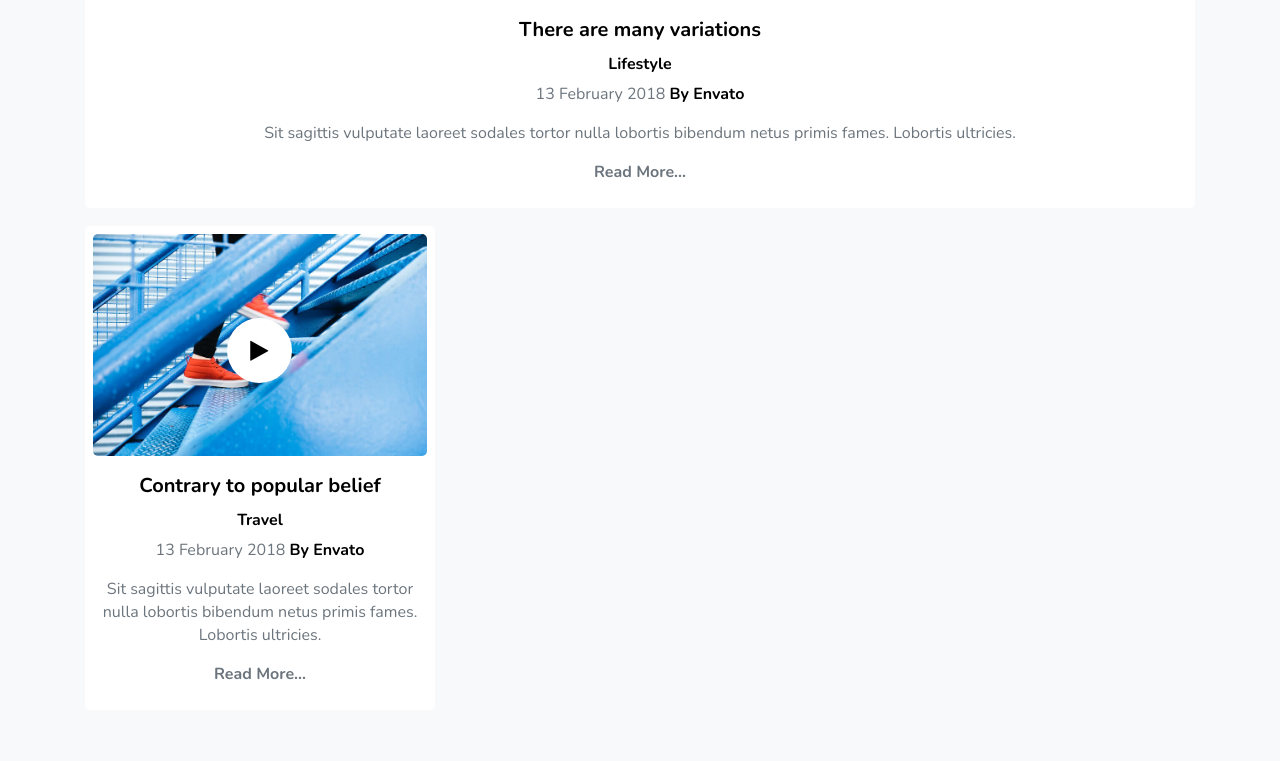
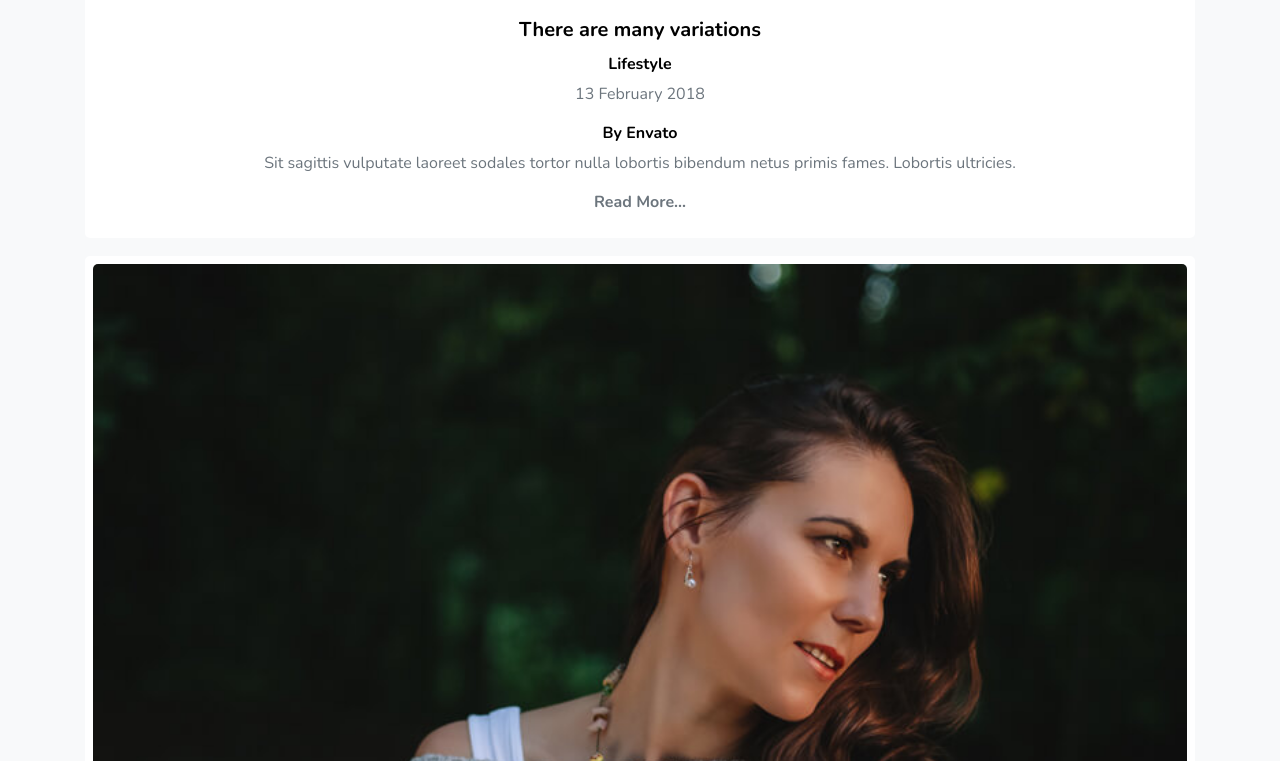
Before and after one commit to front-end-by-rimantas/25-grupe-portfolio-elvish, a website with bundled scripts: page index.html in a window 1280 px wide. Shown: the part 8479-9240 px from the top of the page. Built offline with nearby package versions, Linux system fonts and the light colour scheme.

Commit message:
ourBlog img source

```diff
--- a/index.html
+++ b/index.html
@@ -290,8 +290,8 @@
                     <img src="./img/blog/blog-1.jpg" alt="blog1" class="blog-img">
                     <a href="#" class="blog-link-title">There are many variations</a>
                     <a href="#" class="blog-link-a">Lifestyle</a>
-                    <p class="paragraph">13 February 2018
-                    <a href="#" class="blog-link-text"> By Envato</a></p>
+                    <p class="paragraph">13 February 2018</p>
+                    <a href="#" class="blog-link-text"> By Envato</a>
                     <p class="paragraph">Sit sagittis vulputate laoreet sodales tortor nulla lobortis bibendum netus primis fames. Lobortis ultricies.</p>
                     <a href="#" class="blog-link-read-more">Read More...</a>
                 </div> -->
@@ -305,8 +305,8 @@
                  </div>
                     <a href="#" class="blog-link-title">Contrary to popular belief</a>
                     <a href="#" class="blog-link-a">Travel</a>
-                    <p class="paragraph">13 February 2018
-                    <a href="#" class="blog-link-text"> By Envato</a></p>
+                    <p class="paragraph">13 February 2018</p>
+                    <a href="#" class="blog-link-text"> By Envato</a>
                     <p class="paragraph">Sit sagittis vulputate laoreet sodales tortor nulla lobortis bibendum netus primis fames. Lobortis ultricies.</p>
                     <a href="#" class="blog-link-read-more">Read More...</a>
             </div>
--- a/js/components/ourBlogs/ourBlogs.js
+++ b/js/components/ourBlogs/ourBlogs.js
@@ -1,23 +1,52 @@
+
 
 
 function ourBlogs(selector, data) {
 
     console.log(data);
 
+    // if (!isValidOurBlogs(selector, data)) {
+    //     return false;
+    // }
+
     const DOM = document.querySelector(selector);
+    if (!DOM) {
+        console.error('Pagal pateikta selektoriu nerastas norimas elementas.');
+        return false;
+    }
+
+    const {list, imgPath, maxCount} = data;
 
     let HTML = '';
+    let generatedOurBlogsCount = 0;
 
-    HTML += `<div id="our_blog_block" class="col-12 blog-item">
-                    <img src="./img/blog/blog-1.jpg" alt="blog1" class="blog-img">
-                    <a href="#" class="blog-link-title">There are many variations</a>
-                    <a href="#" class="blog-link-a">Lifestyle</a>
-                    <p class="paragraph">13 February 2018
-                    <a href="#" class="blog-link-text"> By Envato</a></p>
-                    <p class="paragraph">Sit sagittis vulputate laoreet sodales tortor nulla lobortis bibendum netus primis fames. Lobortis ultricies.</p>
-                    <a href="#" class="blog-link-read-more">Read More...</a>
+    for (let i = 0; i < list.length; i++) {
+        const ourBlog = list[i];
+
+
+        // if (!ourBlog.active) {
+        //     continue;
+        // }
+        // if (!isValidourBlogItem(ourBlog) ||
+        //     !ourBlog.active) {
+        //         continue;
+        //     }
+
+        if (generatedOurBlogsCount === maxCount) {
+            break;
+        }
+
+        generatedOurBlogsCount++;
+        HTML += `<div id="our_blog_block" class="col-12 blog-item">
+                    <img src="${imgPath + ourBlog.img}"class="blog-img" alt="">
+                    <a href="#" class="blog-link-title">${ourBlog.title_link}</a>
+                    <a href="#" class="blog-link-a">${ourBlog.theme_link}</a>
+                    <p class="paragraph">${ourBlog.date}</p>
+                    <a href="#" class="blog-link-text">${ourBlog.author_link}</a>
+                    <p class="paragraph">${ourBlog.paragraph}</p>
+                    <a href="#" class="blog-link-read-more">${ourBlog.information_link}</a>
                 </div>`;
-
+    }
 
     DOM.innerHTML = HTML;
 
--- a/js/data/ourBlogsData.js
+++ b/js/data/ourBlogsData.js
@@ -1,9 +1,9 @@
 const ourBlogsData = {
-     imgPath: './img/blog',
+     imgPath: './img/blog/',
      maxCount: 2,
      list: [
         {
-             img: "./blog-1.jpg",
+             img: "blog-1.jpg",
              title_link: "There are many variations",
              theme_link: "Lifestyle",
              date: "13 February 2018",
@@ -13,7 +13,7 @@ const ourBlogsData = {
              active: true
         },
         {
-             img: "./blog-3.jpg",
+             img: "blog-3.jpg",
              title_link: "Lorem ipsum is not simply",
              theme_link: "Food &amp; Drinks",
              date: "13 February 2018",
```
